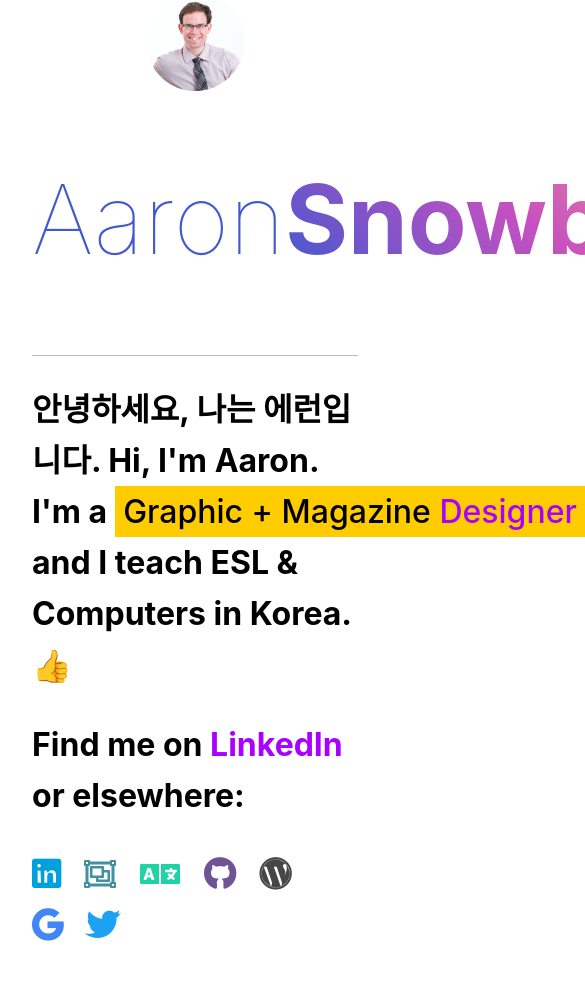
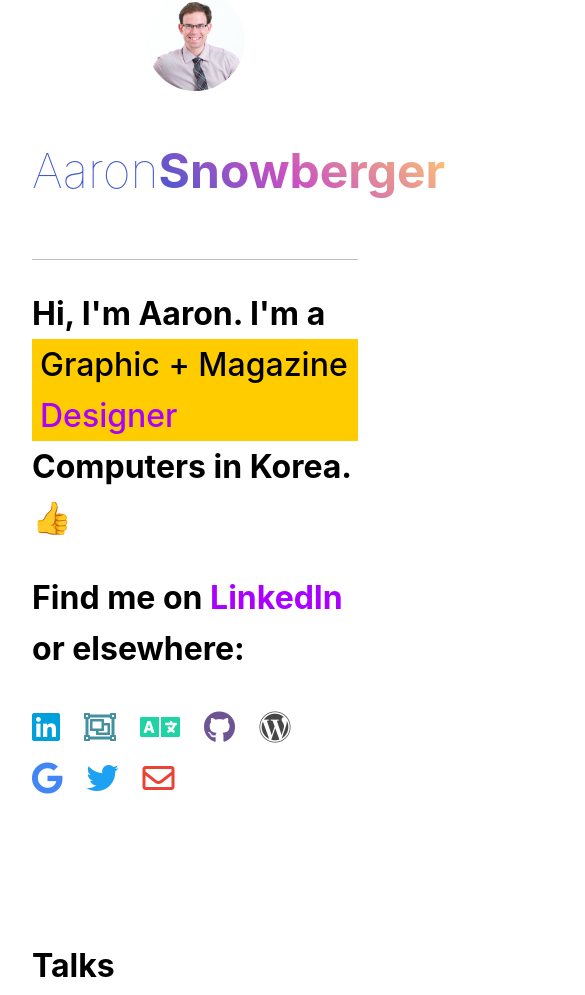
Before and after one commit to aaron-kr/aaron.kr, a React (Create React App) app: page / in a window 390 px wide. Shown: the part 191-1186 px from the top of the page, 585 px wide, since content can reach past the window. Built offline with nearby package versions, Linux system fonts and the light colour scheme.

Commit message:
[fix] Update links, fix responsive CSS for header intro

```diff
--- a/src/components/home/Flipper.js
+++ b/src/components/home/Flipper.js
@@ -3,9 +3,9 @@ import React, { Fragment } from 'react'
 const Flipper = () => {
   return (
     <span className="flash">
-      <span>React + WordPress <a href="">Developer</a></span>
-      <span>Graphic + Magazine <a href="">Designer</a></span>
-      <span>Google Certified Educator + <a href="">Trainer</a></span>
+      <span>React + WordPress <a href="https://github.com/jekkilekki">Developer</a></span>
+      <span>Graphic + Magazine <a href="https://aaronsnowberger.com">Designer</a></span>
+      <span>Google Certified Educator + <a href="https://edudirectory.withgoogle.com/en/profile/36aceee34fe6db52f9f302b6c1d8060c">Trainer</a></span>
     </span>
   )
 }
--- a/src/components/home/Intro.css
+++ b/src/components/home/Intro.css
@@ -1,7 +1,7 @@
 .site-title.huge {
-  margin: 3rem 0 6rem;
+  margin: 0rem 0 3rem;
   padding: 0;
-  font-size: 6rem;
+  font-size: 3rem;
   text-align: center;
   font-weight: 100;
   /* background-image: linear-gradient(43deg, #4158D0 0%, #C850C0 44%, #FFCC70 100%); */
@@ -17,8 +17,33 @@
   -webkit-text-fill-color: transparent;
 }
 
+@media screen and (min-width: 36rem) {
+  .site-title.huge {
+    font-size: 4rem;
+    margin: 1rem 0 4rem;
+  }
+}
+
+@media screen and (min-width: 48rem) {
+  .site-title.huge {
+    font-size: 5rem;
+    margin: 2rem 0 5rem;
+  }
+}
+
+@media screen and (min-width: 60rem) {
+  .hide-on-large {
+    display: none;
+  }
+  .site-title.huge {
+    font-size: 6rem;
+    margin: 3rem 0 6rem;
+  }
+}
+
 .site-title.huge:hover {
   border-color: transparent;
+  text-shadow: none;
 }
 
 .intro {
@@ -31,9 +56,13 @@
 .self-intro span {
   position: absolute;
   background: #ffcc00;
+  width: 520px;
+  max-width: 100%;
+  font-weight: 500;
+}
+
+.self-intro .flash span {
   padding: 0 0.5rem;
-  width: 560px;
-  font-weight: 500;
 }
 
 .section-talk-title {
@@ -97,6 +126,7 @@
 
 .my-link a {
   transition: all 0.3s;
+  font-weight: normal;
 }
 
 .my-link a p {
@@ -114,6 +144,7 @@
 
 .my-link a:hover {
   border: none;
+  /* font-weight: bold; */
   /* text-shadow: 1px 1px 5px rgba(0,0,0,0.2); */
 }
 
--- a/src/components/home/Intro.js
+++ b/src/components/home/Intro.js
@@ -15,7 +15,8 @@ const Intro = () => {
       <h1 className='site-title huge'>Aaron<strong>Snowberger</strong></h1>
       <hr />
       <p className='self-intro'>
-        안녕하세요, 나는 에런입니다. Hi, I'm Aaron.<br />I'm a <Flipper /><br />
+        {/* 안녕하세요~<br /> */}
+        Hi, I'm Aaron. I'm a <br className='hide-on-large' /><Flipper /><br />
         and I teach ESL &amp; Computers in Korea. 👍
         {/* <i className='fa fa-thumbs-o-up'></i> */}
       </p>
--- a/src/components/shared/Nav.js
+++ b/src/components/shared/Nav.js
@@ -6,16 +6,16 @@ const Nav = () => {
     <nav className='site-navigation navbar' role='navigation'>
       <ul className='main-menu'>
         <li className="site-nav-item">
-          <a href="#" data-scroll='talks'>Talks</a>
+          <a href="https://aaron.kr/content/talks/" data-scroll='talks'>Talks</a>
         </li>
         <li className="site-nav-item">
-          <a href="#" data-scroll='classes'>Classes</a>
+          <a href="https://aaron.kr/content/talks/google-classroom-101/" data-scroll='classes'>Classes</a>
         </li>
         <li className="site-nav-item">
-          <a href="#" data-scroll='projects'>Projects</a>
+          <a href="https://aaronsnowberger.com" data-scroll='projects'>Projects</a>
         </li>
         <li className="site-nav-item">
-          <a href="#" data-scroll='about'>About</a>
+          <a href="https://linkedin.com/in/aaronsnowberger" data-scroll='about'>About</a>
         </li>
       </ul>
     </nav>
--- a/src/data/_links.js
+++ b/src/data/_links.js
@@ -70,6 +70,15 @@ let links = {
     "url": "https://twitter.com/jekkilekki",
     "fa": "fab fa-twitter",
     "color": "#1da1f2"
+  },
+  "gmail": {
+    "id": "gmail",
+    "name": "Gmail",
+    "img": "",
+    "detail": "",
+    "url": "mailto:aaron.jju@gmail.com",
+    "fa": "far fa-envelope",
+    "color": "#ea4335"
   }
 }
 
--- a/src/data/_projects.js
+++ b/src/data/_projects.js
@@ -1,4 +1,14 @@
 let projects = {
+  "koreanbyheart": {
+    "id": "koreanbyheart",
+    "title": "Korean by Heart",
+    "description": "A flashcard app with 6,000 pre-loaded Korean words.",
+    "tags": "React Native, Expo, Redux",
+    "tagsVisual": "fab fa-react",
+    "url": "https://koreanbyheart.com",
+    "color": "rgb(83, 191, 156)",
+    "img": "/img/koreanbyheart-com.png"
+  },
   "portfolio": {
     "id": "portfolio",
     "title": "AaronSnowberger.com",
@@ -8,16 +18,6 @@ let projects = {
     "url": "https://aaronsnowberger.com",
     "color": "#455A64",
     "img": "/img/aaronsnowberger-com.png"
-  },
-  "koreanbyheart": {
-    "id": "koreanbyheart",
-    "title": "Korean by Heart",
-    "description": "A flashcard app with 6,000 pre-loaded Korean words.",
-    "tags": "React Native, Expo, Redux",
-    "tagsVisual": "fab fa-react",
-    "url": "https://koreanbyheart.com",
-    "color": "rgb(83, 191, 156)",
-    "img": "/img/koreanbyheart-com.png"
   },
   "k2k": {
     "id": "k2k",
@@ -49,15 +49,15 @@ let projects = {
     "color": "#000000",
     "img": "/img/marsx-kr.png"
   },
-  "kotesolWorkshops": {
-    "id": "kotesolWorkshops",
-    "title": "KOTESOL Workshops",
-    "description": "Attendance app for KOTESOL that does random prize draws.",
-    "tags": "Angular, design",
-    "tagsVisual": "fab fa-angular",
-    "url": "https://jnjkotesol.com/workshops",
+  "yearInReview": {
+    "id": "yearInReview",
+    "title": "Year in Review: 2016",
+    "description": "Custom PHP implementation that was inspired by WordPress.com's Year in Review site.",
+    "tags": "Custom PHP, SVG, D3.js, design",
+    "tagsVisual": "fab fa-php",
+    "url": "https://aaron.kr/year-in-review/2016",
     "color": "#303F9F",
-    "img": "/img/jnjkotesol-workshops.png"
+    "img": "/img/year-in-review-site.png"
   },
   "kotesolConferences2017": {
     "id": "kotesolConferences2017",
@@ -82,3 +82,18 @@ let projects = {
 }
 
 export default projects
+
+/**
+ * Alternate
+ *
+"kotesolWorkshops": {
+  "id": "kotesolWorkshops",
+  "title": "KOTESOL Workshops",
+  "description": "Attendance app for KOTESOL that does random prize draws.",
+  "tags": "Angular, design",
+  "tagsVisual": "fab fa-angular",
+  "url": "https://jnjkotesol.com/workshops",
+  "color": "#303F9F",
+  "img": "/img/jnjkotesol-workshops.png"
+},
+*/
--- a/src/data/_talks.js
+++ b/src/data/_talks.js
@@ -7,8 +7,8 @@ let talks = {
     "event": "Jeonju KOTESOL Conference 2018",
     "venue": "Jeonju University",
     "date": 20181117,
-    "slidesUrl": "",
-    "notesUrl": "",
+    "slidesUrl": "https://speakerdeck.com/asnowberger/atomic-habits-that-will-turn-you-into-a-superhero/",
+    "notesUrl": "https://aaron.kr/content/talks/atomic-habits-that-will-turn-you-into-a-superhero/",
     "venueUrl": "https://jj.ac.kr"
   },
   20180609: {
```
Also changed, not shown: public/img/year-in-review-site.png (added).
